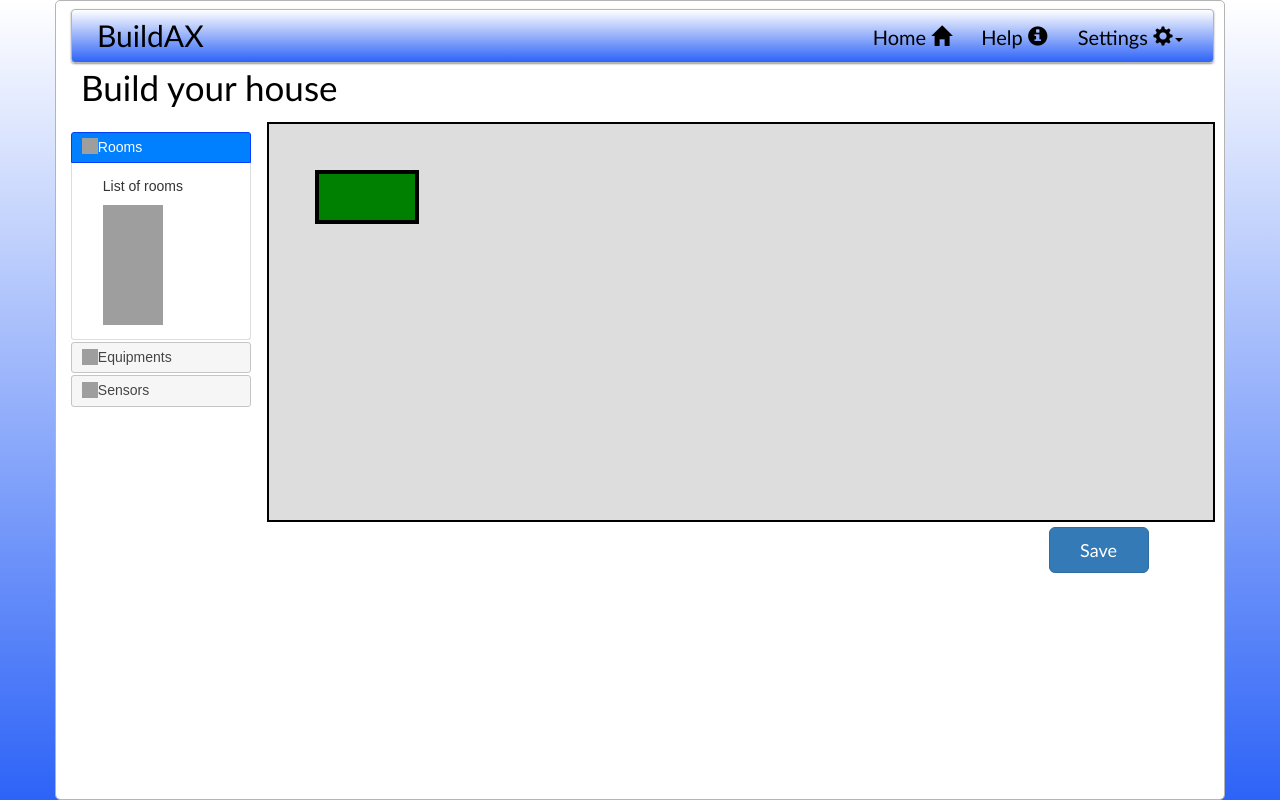
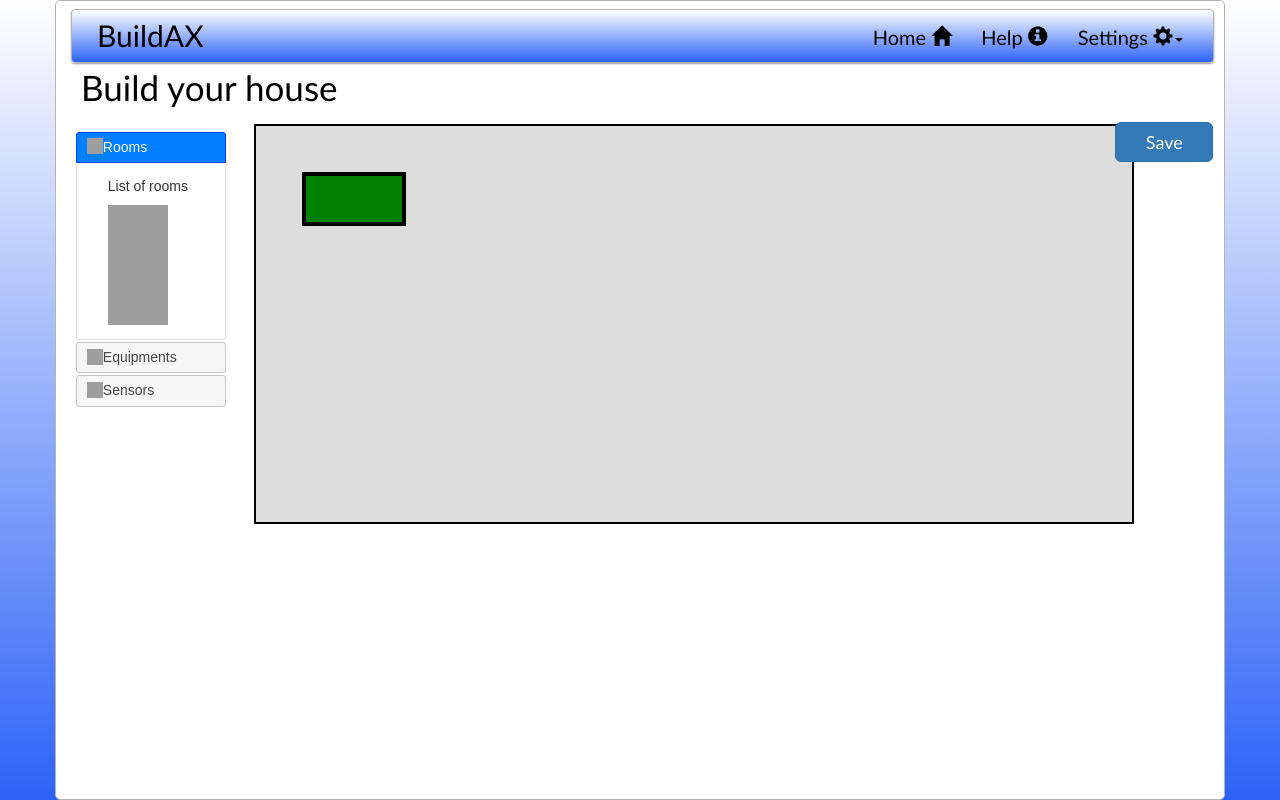
Before and after one commit to Williams94/DIY-Home-Monitoring-System, a PHP site: template views/build.twig in a window 1280 px wide. Run offline with PHP 8.4, Linux system fonts and the light colour scheme; the template is opened without the code that fills it, so the values that code supplies are empty; style sheets or scripts are compiled from the project's sources; some libraries are stand-ins or nearby versions; grey boxes are pictures that could not be loaded.

Commit message:
Made website resposive to certain screen resolutions

```diff
--- a/js/dragNdrop.js
+++ b/js/dragNdrop.js
@@ -4,7 +4,7 @@ $(window).load(function() {
 // JqueryUI accordion
     if (document.documentElement.clientWidth < 500) { // For mobile devices
         $("#accordion").accordion({
-            heightStyle: "fill",
+            heightStyle: "content",
             collapsible: true,
             active: false
         });
@@ -198,12 +198,17 @@ $(window).load(function() {
 
         var xScale =  (w  / initialWidth) * initialScale.x;  // percent change in width (Ex: 1000 - 400/1000 means the page scaled down 60%, you should play with this to get wanted results)
         var yScale = (h / initialHeight) * initialScale.y;
-        var newScale = {x: xScale, y: yScale *.8};
+        var newScale = {x: xScale, y: yScale};
         //console.log(newScale);
         stage.setAttr('width', w);
         stage.setAttr('height', h);
         stage.setAttr('scale', newScale );
         stage.draw();
+
+
+        $stageContainer.width(w*xScale);
+        $stageContainer.height(h*yScale);
+
     }
 
 
--- a/css/styles.less
+++ b/less/styles.less
@@ -1,5 +1,6 @@
 /* ------------------------------Imports --------------------------------*/
 @import "elements.less";
+
 
 /* -----------------------------Typography -----------------------------*/
 @font-family-sans-serif:  "Helvetica Neue", Helvetica, Arial, sans-serif;
@@ -167,18 +168,20 @@ h1 {
 
 /*-------------- Build using Kinetic------------------------*/
 #container {
+  width: auto - 10;
+  height:100%;
+  clear: both;
+}
 
-  width:auto;
-  height:100%;
-
-}
 .wrapper {
-  width: 180px;
+  width: auto;
+  clear: both;
 }
 #accordion-resizer {
-  width:180px;
+  width: auto;
   height:auto;
   margin-top:10px;
+  clear: both;
 }
 
 .room {
@@ -204,5 +207,83 @@ h1 {
   margin-bottom: 5px;
 }
 #save {
-  width: 100px;
+  width: 98px;
+  height: 40px;
+  padding: 0;
+  margin-left: -20px;
 }
+
+
+/* Large desktops and laptops */
+@media (min-width: 1200px) {
+
+}
+
+/* Portrait tablets and medium desktops */
+@media (min-width: 900px) {
+  #accordion-resizer {
+    width: 150px;
+    height:auto;
+    margin-top:10px;
+    clear: both;
+  }
+
+  div.col-xs-3 {
+    padding-left: 20px;
+    padding-right: 5px;
+  }
+
+  .col-xs-1 {
+    padding: 0;
+    margin: 0;
+    width: auto;
+  }
+
+  div.col-xs-9 {
+    padding: 0;
+    margin: 2px;
+  }
+}
+
+/* Portrait tablets and small desktops */
+@media (min-width: 768px) and (max-width: 991px) {
+
+}
+
+/* Landscape phones and portrait tablets */
+@media (max-width: 767px) {
+  div.col-xs-3 {
+    padding: 5px;
+    margin: 5px;
+    width: 80px;
+  }
+
+  div.col-xs-9 {
+    padding: 5px;
+    margin: 0;
+
+  }
+
+  div.col-xs-1 {
+    padding-left: 0;
+  }
+
+  #ui-accordion-accordion-panel-1{
+    padding-left: 10px;
+  }
+
+  #ui-accordion-accordion-panel-0{
+    padding-left: 5px;
+  }
+
+  .hide-text {
+    white-space: nowrap;
+    overflow: hidden;
+  }
+
+}
+
+/* Landscape phones and smaller */
+@media (max-width: 480px) {
+
+}
--- a/views/build.twig
+++ b/views/build.twig
@@ -38,11 +38,9 @@
 {% endblock header %}
 
 {% block main %}
-    <div class="row">
-        <div class="col-md-12">
+
         {% include 'canvas.twig' %}
-        </div>
-    </div>
+
 
 
 {% endblock main %}
--- a/views/canvas.twig
+++ b/views/canvas.twig
@@ -1,12 +1,12 @@
 <script src="js/dragNdrop.js"></script>
 <div class="row">
-    <div class="col-md-2">
+    <div class="col-xs-3 col-md-2">
         <div id="accordion-resizer">
             <div id="accordion" class="wrapper">
 
-                <h3>Rooms</h3>
+                <h3 class="hide-text">Rooms</h3>
                 <div>
-                    <p>
+                    <p  class="hidden-xs">
                         List of rooms
                     </p>
                     <img id="rect" class="imageToDrag" src="images/rect.png">
@@ -16,10 +16,10 @@
                 </div>
 
 
-                <h3>Equipments</h3>
+                <h3 class="hide-text">Equipments</h3>
                 <div>
-                    <p>
-                        List of equimpents' icons
+                    <p class="hidden-xs">
+                        List of equipment' icons
                     </p>
                     <div>
                         <img id="sensor0" class="imageToDrag" src="images/sensor.png" alt="sensor">
@@ -28,17 +28,21 @@
 
                 </div>
 
-                <h3>Sensors</h3>
+                <h3 class="hide-text">Sensors</h3>
                 <div>
-                    <p>
+                    <p class="hidden-xs">
                         List of sensors' icons
                     </p>
                 </div>
             </div>
         </div>
     </div>
-    <div class="col-md-10">
+    <div class="col-xs-9 col-md-9">
         <div id="container"></div>
+    </div>
+
+    <div class="col-xs-1 col-md-1">
+        <button type="button" class="btn btn-primary btn-lg" id="save">Save</button>
     </div>
 </div>
 
@@ -50,6 +54,6 @@
 
 
     <div class="col-md-2">
-        <button type="button" class="btn btn-primary btn-lg" id="save">Save</button>
+
     </div>
 </div>
--- a/views/page.twig
+++ b/views/page.twig
@@ -5,10 +5,10 @@
     <meta name="viewport" content="width=device-width, initial-scale=1">
 
 	<!-- Style Sheet Links -->
-    <link rel="stylesheet" href="http://maxcdn.bootstrapcdn.com/bootstrap/3.2.0/css/bootstrap.min.css">
+    <link rel="stylesheet" href="https://maxcdn.bootstrapcdn.com/bootstrap/3.3.2/css/bootstrap.min.css">
     <link rel="stylesheet" href="//maxcdn.bootstrapcdn.com/font-awesome/4.3.0/css/font-awesome.min.css">
     <link rel="stylesheet" type="text/css" href="http://code.jquery.com/ui/1.9.2/themes/base/jquery-ui.css">
-    <link rel="stylesheet/less" type="text/css" href="css/styles.less">
+    <link rel="stylesheet/less" type="text/css" href="less/styles.less">
 
     <!-- Scripts -->
     <script src="http://code.jquery.com/jquery-2.1.3.min.js"></script>
```
Also changed, not shown: less/elements.less (renamed from css/elements.less).
